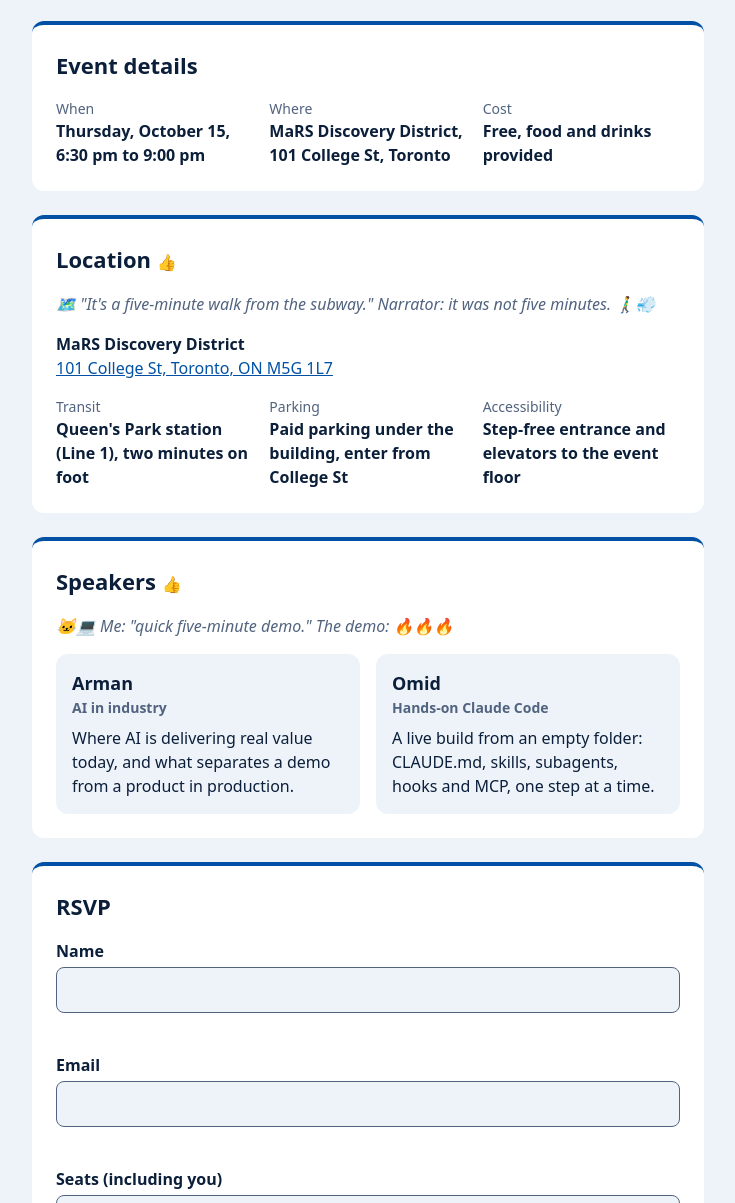
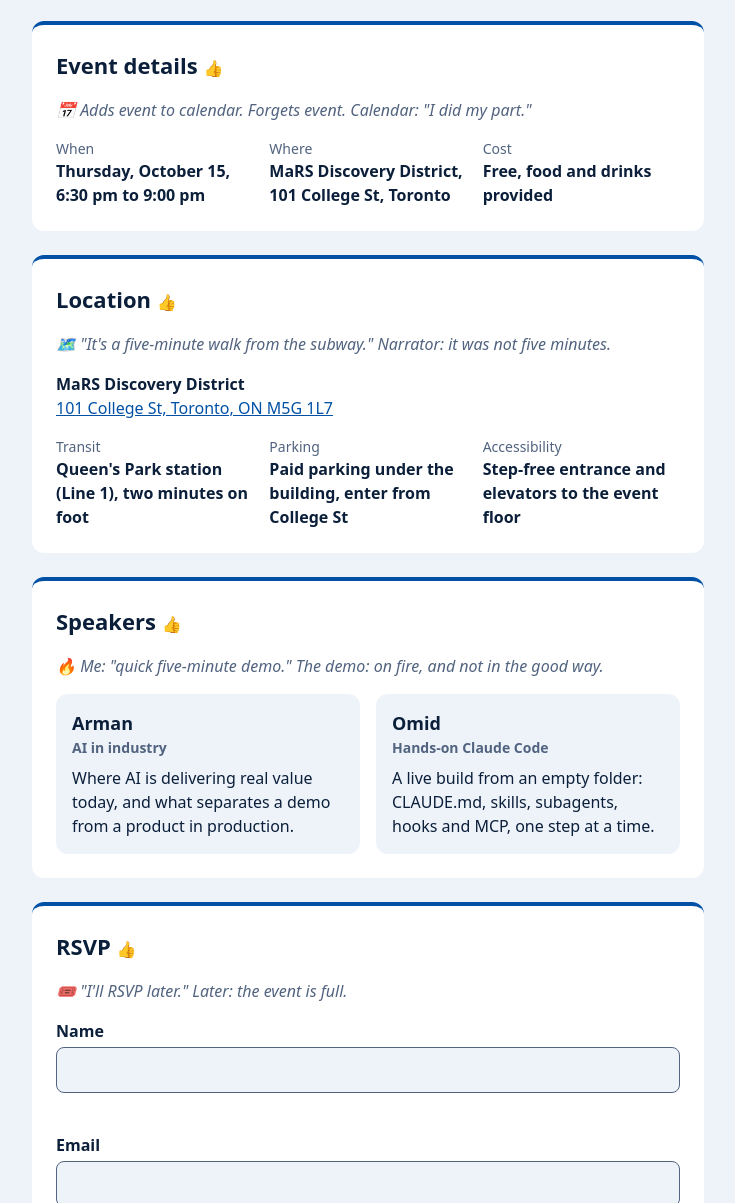
Before and after one commit to omidomidi77/rsvp-site, a website with bundled scripts: page index.html in a window 1280 px wide. Shown: the part 263-1466 px from the top of the page, without its empty margins (272-1007 px from the left). Built offline with nearby package versions, Linux system fonts and the light colour scheme.

Commit message:
fix: Make speakers and memes accessible on every section
Keep list semantics with role=list, hide every decorative emoji from
screen readers, drop joined emoji sequences that render as two glyphs,
and apply the like emoji and meme caption to all four sections as the
design-system skill requires.

```diff
--- a/index.html
+++ b/index.html
@@ -15,7 +15,8 @@
       </header>
 
       <section class="card" aria-labelledby="details-heading">
-        <h2 id="details-heading">Event details</h2>
+        <h2 id="details-heading">Event details <span class="like" aria-hidden="true">👍</span></h2>
+        <p class="meme"><span aria-hidden="true">📅</span> Adds event to calendar. Forgets event. Calendar: "I did my part."</p>
         <dl class="details">
           <div>
             <dt>When</dt>
@@ -34,7 +35,7 @@
 
       <section class="card" aria-labelledby="location-heading">
         <h2 id="location-heading">Location <span class="like" aria-hidden="true">👍</span></h2>
-        <p class="meme"><span aria-hidden="true">🗺️</span> "It's a five-minute walk from the subway." Narrator: it was not five minutes. 🚶‍♂️💨</p>
+        <p class="meme"><span aria-hidden="true">🗺️</span> "It's a five-minute walk from the subway." Narrator: it was not five minutes.</p>
         <address class="location">
           <p class="venue">MaRS Discovery District</p>
           <p><a href="https://www.google.com/maps/search/?api=1&query=MaRS+Discovery+District+101+College+St+Toronto">101 College St, Toronto, ON M5G 1L7</a></p>
@@ -57,8 +58,8 @@
 
       <section class="card" aria-labelledby="speakers-heading">
         <h2 id="speakers-heading">Speakers <span class="like" aria-hidden="true">👍</span></h2>
-        <p class="meme"><span aria-hidden="true">🐱‍💻</span> Me: "quick five-minute demo." The demo: 🔥🔥🔥</p>
-        <ul class="speakers">
+        <p class="meme"><span aria-hidden="true">🔥</span> Me: "quick five-minute demo." The demo: on fire, and not in the good way.</p>
+        <ul class="speakers" role="list">
           <li class="speaker">
             <h3>Arman</h3>
             <p class="role">AI in industry</p>
@@ -73,7 +74,8 @@
       </section>
 
       <section class="card" aria-labelledby="rsvp-heading">
-        <h2 id="rsvp-heading">RSVP</h2>
+        <h2 id="rsvp-heading">RSVP <span class="like" aria-hidden="true">👍</span></h2>
+        <p class="meme"><span aria-hidden="true">🎟️</span> "I'll RSVP later." Later: the event is full.</p>
         <form id="rsvp-form" novalidate>
           <div class="field">
             <label for="name">Name</label>
```
